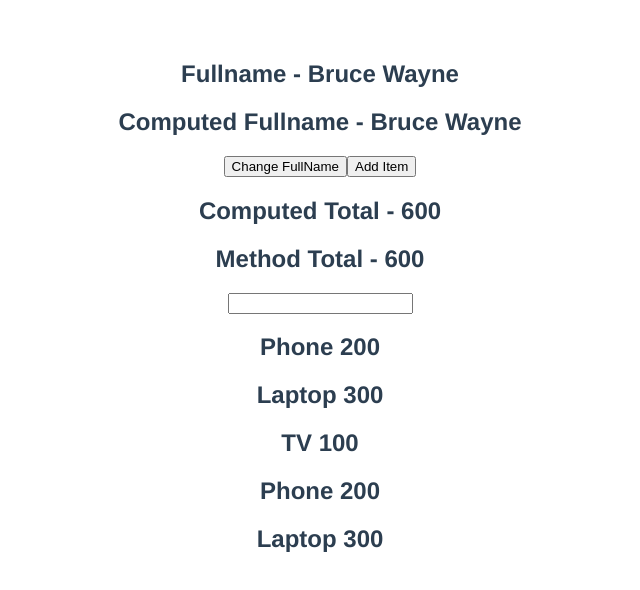
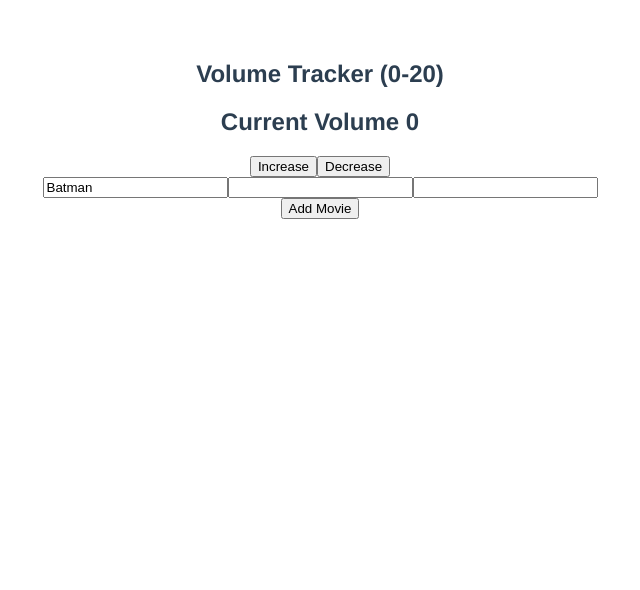
Before and after one commit to weardo/vue-js-basics, a Vue app: page / in a window 1280 px wide. Shown: the top 590 px of the page, without its empty margins (320-960 px from the left). Built offline with nearby package versions, Linux system fonts and the light colour scheme.

Commit message:
Vue deep/immediate watchers

```diff
--- a/src/App.vue
+++ b/src/App.vue
@@ -1,18 +1,17 @@
 <template>
 <div>
-  <h2>Fullname - {{firstName}} {{lastName}}</h2>
-  <h2>Computed Fullname - {{fullName}}</h2>
-  <button @click="changeFullName">Change FullName</button>
-  <button @click="items.push({id: 4, title: 'Keyboard', price: 50})">Add Item</button>
-  <h2>Computed Total - {{total}}</h2>
-  <h2>Method Total - {{getTotal()}}</h2>
-  <input type="text" v-model="country" />
-
-  <template v-for="item in items" >
-    <h2 v-if="item.price > 100" :key="item.id">{{item.title}} {{item.price}}</h2>
-  </template>
-
-  <h2 v-for="item in expensiveItems" :key="item.id">{{item.title}} {{item.price}}</h2>
+  <h2>Volume Tracker (0-20)</h2>
+  <h2>Current Volume {{volume}}</h2>
+  <div>
+    <button @click="volume += 2">Increase</button>
+    <button @click="volume -= 2">Decrease</button>
+  </div>
+  <input type="text" v-model="movie">
+  <input type="text" v-model="movieInfo.title">
+  <input type="text" v-model="movieInfo.actor">
+  <div>
+    <button @click="movieList.push('Wonder Women')">Add Movie</button>
+  </div>
 </div>
 </template>
 
@@ -21,52 +20,41 @@ export default {
   name: 'App',
   data() {
     return {
-      firstName: 'Bruce',
-      lastName: 'Wayne',
-      items: [
-        {
-          id: 1,
-          title: 'TV',
-          price: 100,
-        },
-        {
-          id: 2,
-          title: 'Phone',
-          price: 200,
-        },
-        {
-          id: 3,
-          title: 'Laptop',
-          price: 300,
-        },
-      ],
-      country: ''
+      volume: 0,
+      movie: 'Batman',
+      movieInfo: {
+        title: '',
+        actor: ''
+      },
+      movieList: ['Batman', 'Superman']
     };
   },
-  methods: {
-    getTotal() {
-      console.log('getTotal Method')
-      return this.items.reduce((total, curr) => (total = total + curr.price), 0)
+  methods: {},
+  computed: {},
+  watch: {
+    volume(newValue, oldValue) {
+      if(newValue > oldValue && newValue === 16){
+        alert('Listening to a high volume for a long time may damage your hearing')
+      }
     },
-    changeFullName() {
-      this.fullName = 'Clark Kent'
-    }
-  },
-  computed: {
-    fullName: {
-        get() {return `${this.firstName} ${this.lastName}`},
-        set(value) {
-          const names = value.split(' ')
-          this.firstName = names[0]
-          this.lastName = names[1]
-        },
+    movie: {
+      handler(newValue){
+        console.log(`callin api with movie name= ${newValue}`)
       },
-    total() {
-      console.log('Total Computed MethodProperty')
-      return this.items.reduce((total, curr) => (total = total + curr.price), 0)
+      immediate: true,
     },
-    expensiveItems() {
-      return this.items.filter(item => item.price > 10)
+    movieInfo: {
+      handler(newValue){
+        console.log(`calling api with movie title = ${newValue.title} and actor = ${newValue.actor}`)
+      },
+      deep: true
+
+    },
+    movieList: {
+      handler(newValue){
+        console.log(`Updated List = ${newValue}`)
+      },
+      deep: true
     }
   }
 };
```
